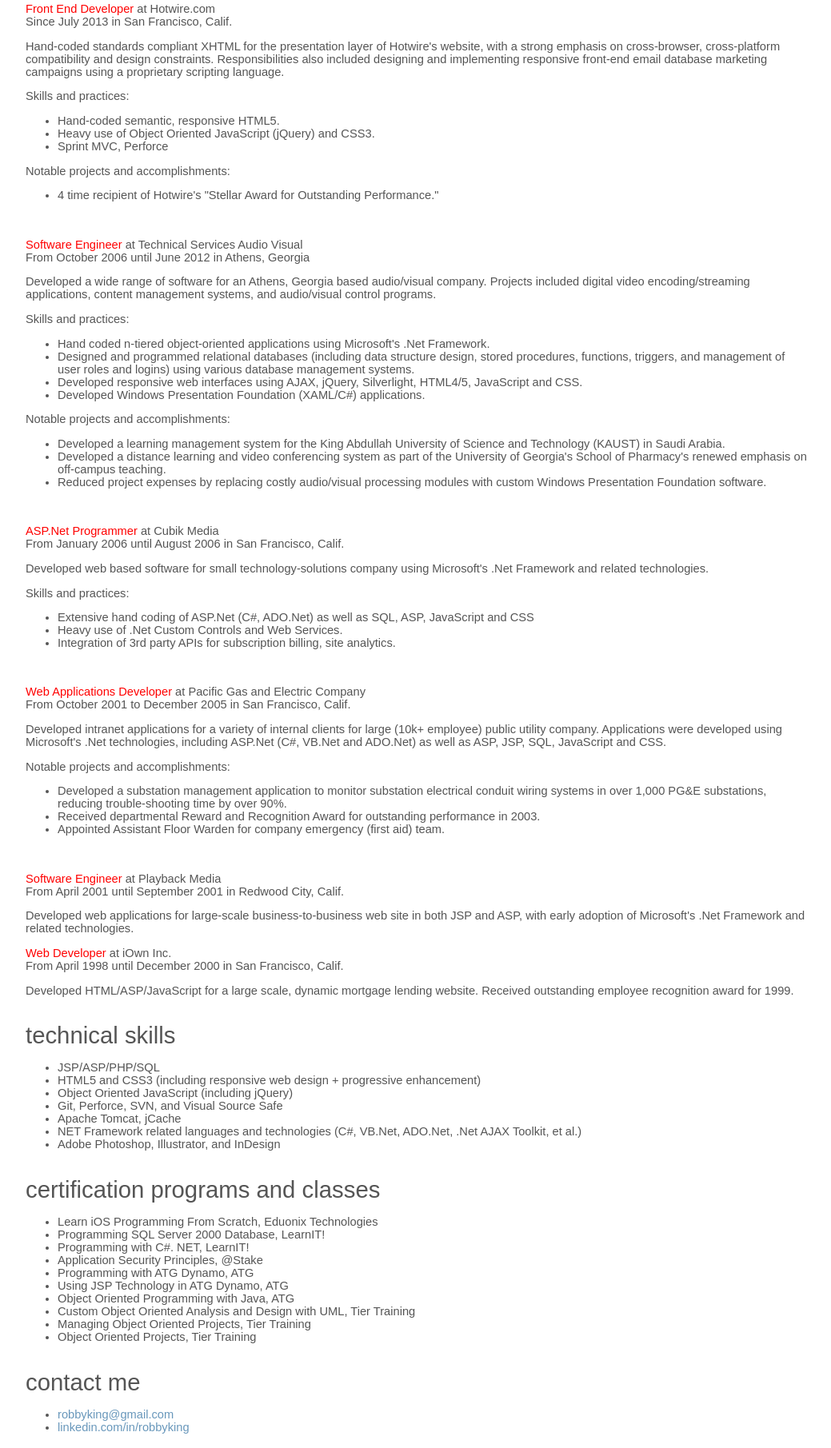
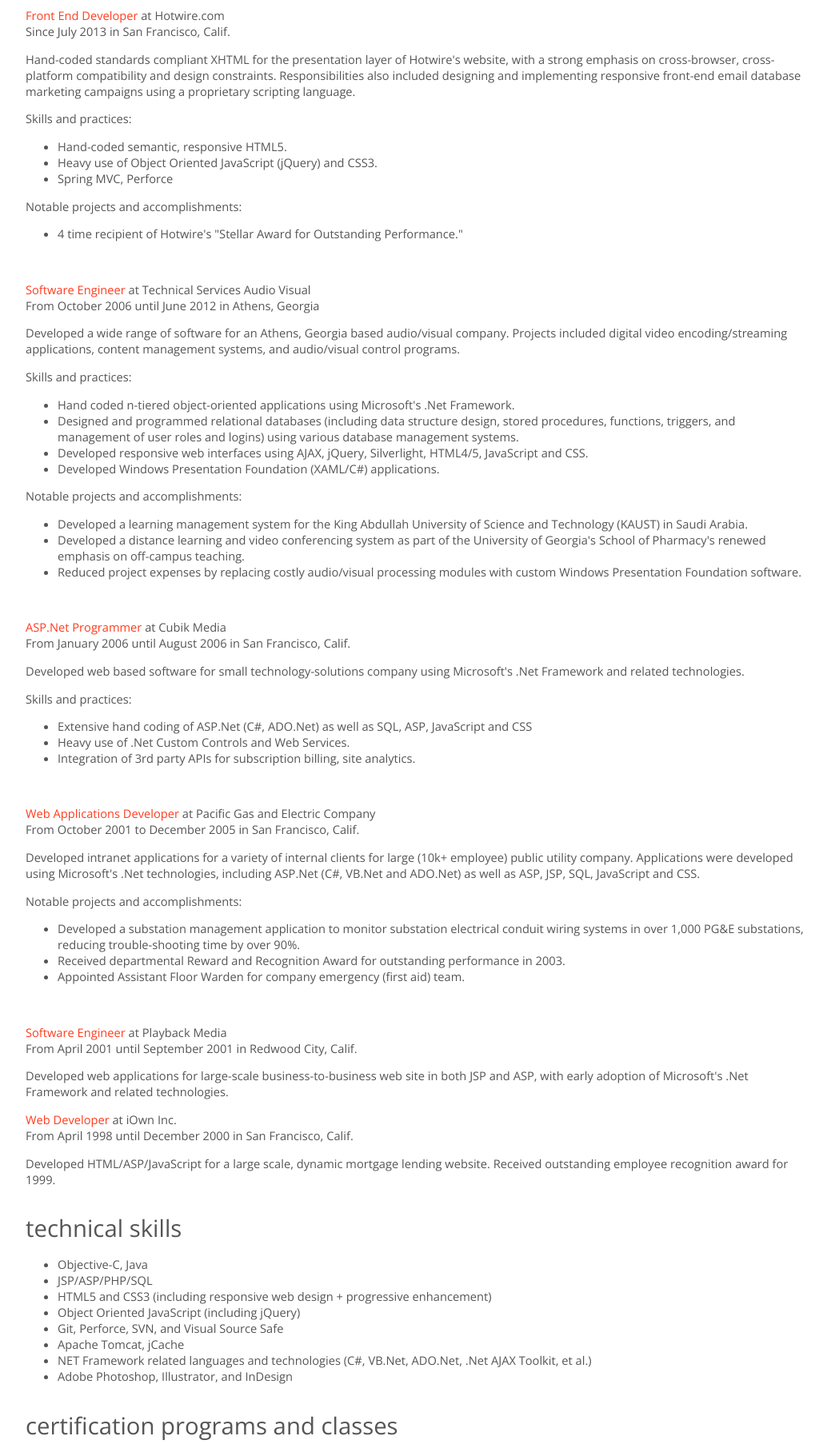
Before and after one commit to robbyking/robbyking.com, a plain HTML site: page resume/default.htm in a window 1280 px wide. Shown: the part 147-1958 px from the top of the page at 80% size, without its empty margins (119-1158 px from the left). Drawn offline with nearby package versions, Linux system fonts and the light colour scheme.

Commit message:
Look and feel updates

```diff
--- a/css/resume-style-min.css
+++ b/css/resume-style-min.css
@@ -1 +1 @@
-body{font-family:"Myriad Pro",sans-serif;margin:0;background-color:#fff;color:#555;overflow-y:scroll;font-size:11pt;font-weight:100}a,a:visited{text-decoration:none;color:#6897BB}a:hover{color:red}h1{font-weight:100;font-size:2em;margin:15px 0}img{border:0}main{display:block}section{border:solid 1px #fff;padding:0;margin:0}.bright{color:red}.logo{margin-top:12px;float:left}.nav-item{vertical-align:middle;margin:0 10px}.top-nav{border:solid 1px transparent;margin-top:25px;z-index:51;float:right}#main-header{height:80px;top:0;background-color:#fefefe;border-bottom:solid 1px #ccc;position:fixed;width:100%;z-index:99;overflow:hidden;opacity:.9}#main-header-content{margin:0 auto;width:85%;max-width:1020px;z-index:50;border:solid 1px #fff}#main-content{margin:65px auto 0;z-index:2;text-align:left;min-width:280px;width:80%;max-width:980px;padding:20px 0;display:block}
+body{font-family:'Open Sans',sans-serif;margin:0;background-color:#fff;color:#555;overflow-y:scroll;font-size:11pt;font-weight:400}a,a:visited{text-decoration:none;color:#6897BB}a:hover{color:#FF3C1F}h1{font-weight:100;font-size:2em;margin:15px 0}img{border:0}main{display:block}section{border:solid 1px #fff;padding:0;margin:0}.bright{color:#FF3C1F}.logo{margin-top:12px;float:left}.nav-item{vertical-align:middle;margin:0 10px}.top-nav{border:solid 1px transparent;margin-top:25px;z-index:51;float:right}#main-header{height:80px;top:0;background-color:#fefefe;border-bottom:solid 1px #ccc;position:fixed;width:100%;z-index:99;overflow:hidden;opacity:.9}#main-header-content{margin:0 auto;width:85%;max-width:1020px;z-index:50;border:solid 1px #fff}#main-content{margin:65px auto 0;z-index:2;text-align:left;min-width:280px;width:80%;max-width:980px;padding:20px 0;display:block}
--- a/css/stylesheet-min.css
+++ b/css/stylesheet-min.css
@@ -1 +1 @@
-html{height:100%}body{font-family:'Helvetica Neue',sans-serif;margin:0;padding:0;width:100%;height:100%;font-weight:200;font-size:12pt;color:#484848;background-color:#eee}a,a:visited{text-decoration:none;color:#666}a:hover{color:#999}h1{font-size:2em}h1,h2,h3,h4,h5{font-weight:200;margin:0 0 5px;padding-bottom:0}img{border:0}main{display:block}p{line-height:1.3em}ul{list-style-position:inside!important}ul>li{line-height:1.3em;margin-bottom:10px}#content{position:relative;margin:0 auto!important;width:100%;padding-top:20px;background-color:#eee;z-index:4}#content-footer{position:relative;z-index:4}#header{position:absolute;margin-top:10px;background-color:transparent;width:100%;text-align:center;z-index:3}#hero-image{width:100%;max-height:85%;z-index:2;position:relative;display:block}#hero-image-container{background-color:#333;color:#333;overflow:hidden;z-index:2;position:relative;background:url(../img/piano.jpg);height:85%;min-height:250px;max-height:600px;background-size:cover;background-position:center left}.nav-item{color:#fff!important;font-weight:100;margin:0 20px;font-size:16pt;padding:0 10px;}.top-nav{border:solid 1px transparent;margin-top:18px;display:block}@media screen and (max-width:680px){#hero-image-container{max-height:250px!important}}
+html{height:100%}body{font-family:'Open Sans',sans-serif;margin:0;padding:0;width:100%;height:100%;font-weight:200;font-size:12pt;color:#484848;background-color:#eee;overflow-y:scroll;overflow-x:auto;}a,a:visited{text-decoration:none;color:#666}a:hover{color:#999}h1{font-size:2em}h1,h2,h3,h4,h5{font-weight:200;margin:0 0 5px;padding-bottom:0}img{border:0}main{display:block}p{line-height:1.3em}ul{list-style-position:inside!important}ul>li{line-height:1.3em;margin-bottom:10px}#content{position:relative;margin:0 auto!important;width:100%;padding-top:20px;background-color:#eee;z-index:4}#content-footer{position:relative;z-index:4}#header{position:absolute;margin-top:30px;background-color:transparent;width:100%;text-align:center;z-index:3}#hero-image{width:100%;max-height:85%;z-index:2;position:relative;display:block}#hero-image-container{background-color:#000000;height:80%;max-height:600px}#hero-image{background-color:#333;color:#333;overflow:hidden;z-index:2;position:relative;background:url(../img/ballerina.jpg);height:100%;min-height:250px;max-height:600px;background-size:cover;background-position:bottom center;opacity:0.3;filter:alpha(opacity=30);}.nav-item{font-family:Cambria, Georgia;color:#fff!important;font-weight:100;margin:0 20px;font-size:16pt;padding:0 10px;}.top-nav{border:solid 1px transparent;margin-top:18px;display:block}@media screen and (max-width:680px){#hero-image-container{max-height:275px!important}#hero-image{max-height:250px!important}}
--- a/resume/default.htm
+++ b/resume/default.htm
@@ -3,6 +3,7 @@
   <head>
     <link rel="stylesheet" type="text/css" href="../css/resume-style-min.css"/>
     <link rel="shortcut icon" href="../img/favicon.png"/>
+    <link href="http://fonts.googleapis.com/css?family=Open+Sans:300italic,300,400italic,400,600italic,600,700italic,700,800italic,800" rel="stylesheet" type="text/css" />
     <meta charset="utf-8">
     <meta http-equiv="expires" content="MON, 27 SEP 2016 14:30:00 GMT">
     <meta name="description" content="robby king: web engineer from san francisco, calif." >
@@ -38,7 +39,7 @@
           <ul>
             <li>Hand-coded semantic, responsive HTML5.</li>
             <li>Heavy use of Object Oriented JavaScript (jQuery) and CSS3.</li>
-            <li>Sprint MVC, Perforce </li>
+            <li>Spring MVC, Perforce </li>
           </ul>
           <p>
             Notable projects and accomplishments:
@@ -131,6 +132,7 @@
       <section id="technical-skills">
         <h1>technical skills</h1>
         <ul>
+          <li>Objective-C, Java</li>
           <li>JSP/ASP/PHP/SQL</li>
           <li>HTML5 and CSS3 (including responsive web design + progressive enhancement)</li>
           <li>Object Oriented JavaScript (including jQuery)</li>
@@ -152,7 +154,6 @@
           <li>Object Oriented Programming with Java, ATG</li>
           <li>Custom Object Oriented Analysis and Design with UML, Tier Training</li>
           <li>Managing Object Oriented Projects, Tier Training</li>
-          <li>Object Oriented Projects, Tier Training</li>
         </ul>
       </section>
       <section id="contact">
```
Also changed, not shown: default.htm (+5 -2 lines), img/piano.jpg.
